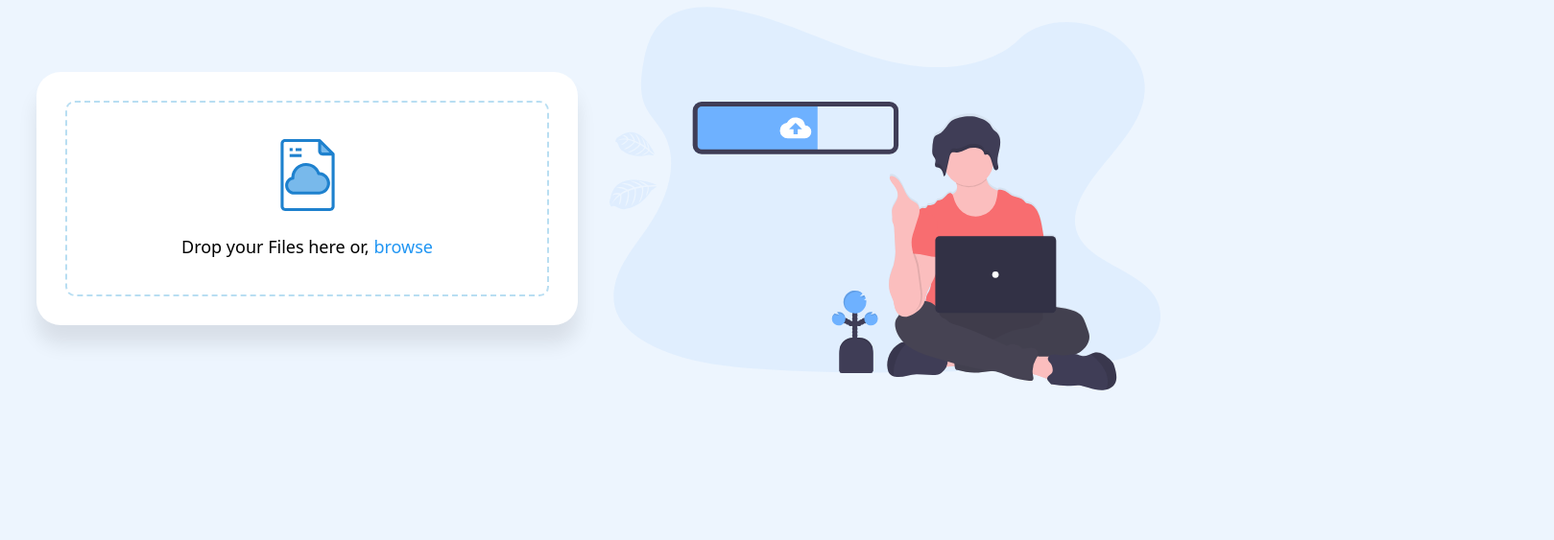
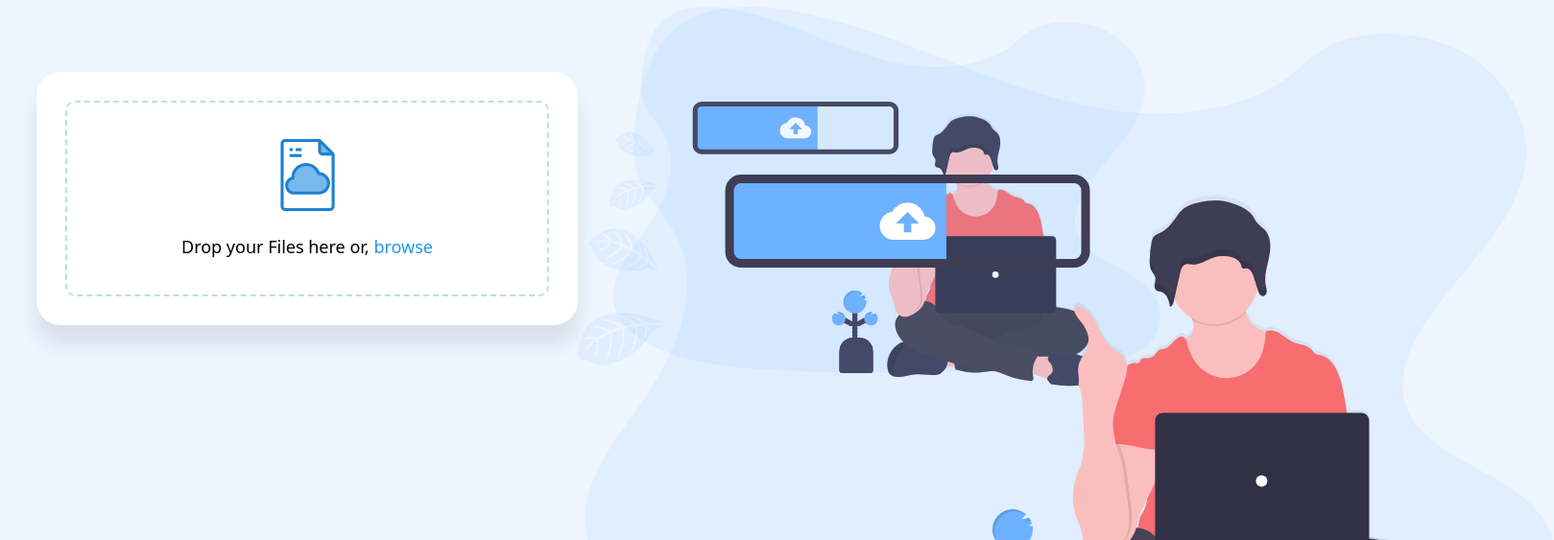
Before and after one commit to Raunak0604/RabShare, a plain HTML site: page index.html in a window 1280 px wide. Shown: the part 193-756 px from the top of the page at 96% size, 1619 px wide, since content can reach past the window. Drawn offline with Linux system fonts and the light colour scheme.

Commit message:
file added

```diff
--- a/index.html
+++ b/index.html
@@ -64,7 +64,10 @@
             </div>
         </div>
     </section>
-    <div class="image-vector"></div>
+    <div class="image-vector">
+        <img src="./undraw-upload.svg" id="img" alt="icon">
+
+    </div>
     <div class="toast">Sample message</div>
     <!-- github fork button -->
     <a href="https://github.com/Raunak0604" class="github-corner"
```
